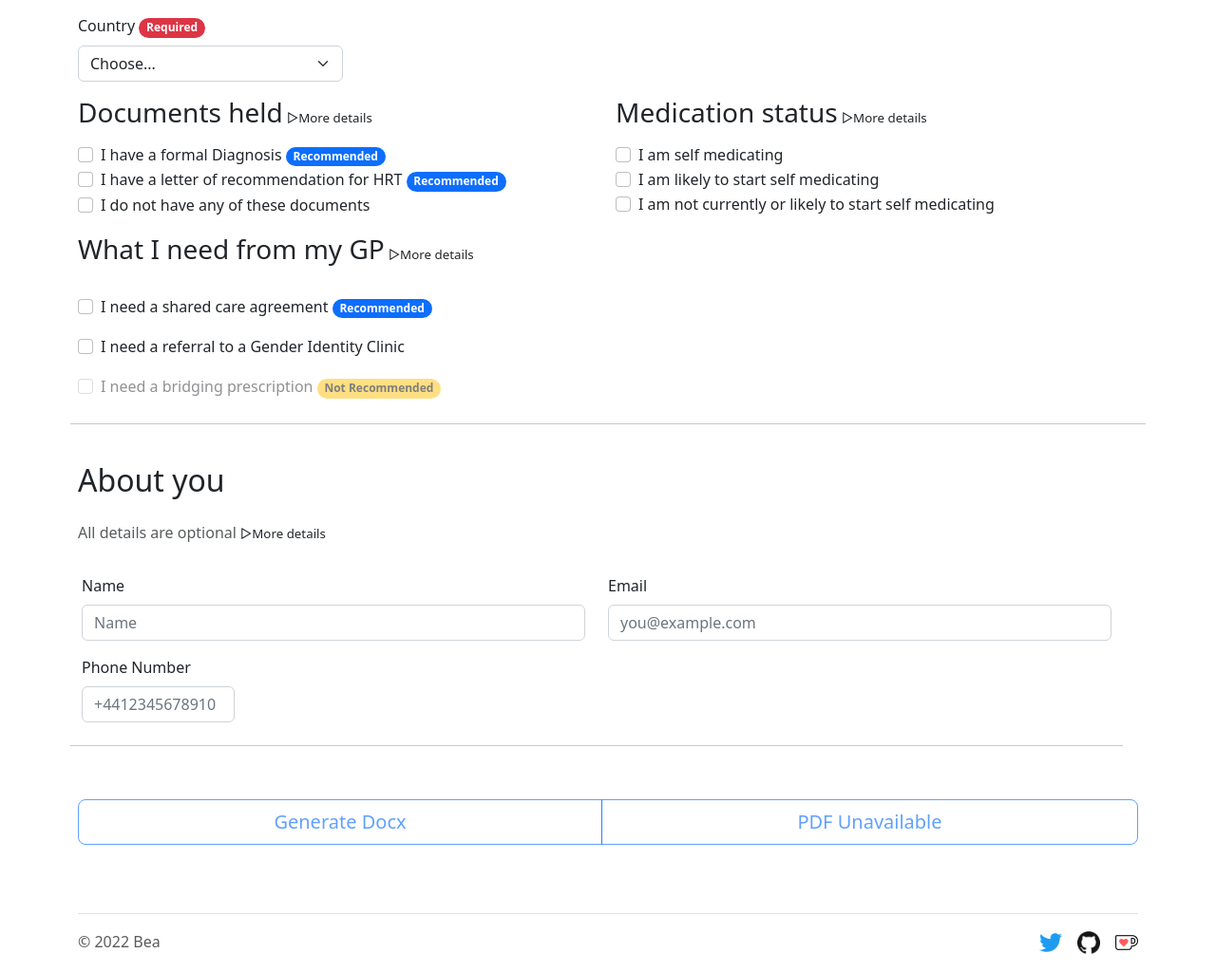
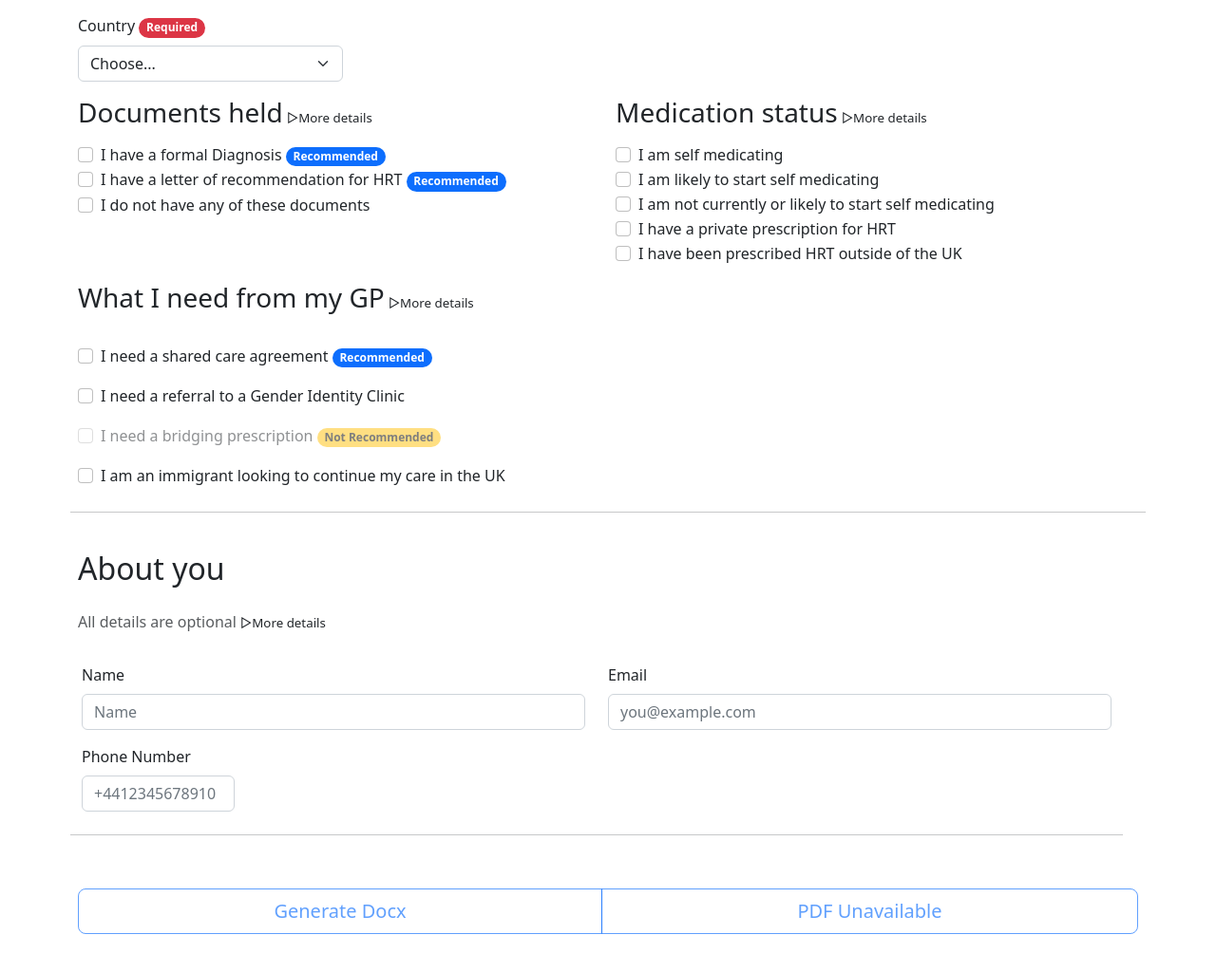
Before and after one commit to beawitcht/transinformed-server, a Flask app: template app/templates/index.html in a window 1280 px wide. Shown: the part 629-1653 px from the top of the page at 95% size. Run offline with Flask 2, Linux system fonts and the light colour scheme; the template is opened without the code that fills it: values that come from a table or form of the project are taken from there, others are empty; some libraries are stand-ins or nearby versions.

Commit message:
adds immigration guidance

```diff
--- a/app/input_form.py
+++ b/app/input_form.py
@@ -21,6 +21,8 @@ class InputForm(FlaskForm):
         DataRequired(), AnyOf(['England', 'Northern Ireland', 'Scotland', 'Wales'], message="Please select a country")])
     self_med = BooleanField("I am self medicating")
     self_med_likely = BooleanField("I am likely to start self medicating")
+    private_prescription = BooleanField("I hold a private prescription")
+    foreign_prescription = BooleanField("I hold a foreign prescription")
     formal_diagnosis = BooleanField("I have a formal Diagnosis")
     hrt_recommendation = BooleanField("I have a letter of recommendation for HRT")
     shared_care = BooleanField("I want a shared care agreement with my GP")
@@ -28,6 +30,8 @@ class InputForm(FlaskForm):
     gic_referral = BooleanField("I would like to be referred to a GIC")
     chosen_gic = SelectField("Chosen GIC", choices=gicOptions, validate_choice=False)
     chosen_private_care = SelectField("Chosen Private Care", choices=serviceOptions, validate_choice=False)
+    immigration_care = BooleanField("I am an immigrant looking to continue my care in the UK")
+    immigration_letter = BooleanField("I have a letter from my previous HRT healthcare provider")
     name = StringField("First Name", validators=[Optional()])
     email = EmailField("Email", validators=[Optional(), Email()])
     phone = StringField("Phone Number", validators=[Optional()])
--- a/app/templates/index.html
+++ b/app/templates/index.html
@@ -131,6 +131,16 @@
                                 <label class="form-check-label" for="noMedCheck">I am not currently or likely to start self
                                     medicating</label>
                             </div>
+                            <div class="form-check">
+                                <input class="form-check-input" type="checkbox" name="{{ form.private_prescription.name }}"
+                                    role="checkbox" id="privateMedCheck">
+                                <label class="form-check-label" for="privateMedCheck">I have a private prescription for HRT</label>
+                            </div>
+                            <div class="form-check">
+                                <input class="form-check-input" type="checkbox" name="{{ form.foreign_prescription.name }}"
+                                    role="checkbox" id="foreignMedCheck">
+                                <label class="form-check-label" for="foreignMedCheck">I have been prescribed HRT outside of the UK</label>
+                            </div>
                         </div>
                         <details class="mb-3">
                             <summary>
@@ -155,8 +165,9 @@
                                     <hr>
                                     <h4>Why is a bridging prescription not recommended?</h4>
                                     A bridging prescription is prescribed as "the lowest acceptable dose" and this tends to be too low of a dose to be effective.
-
-
+                                    <hr>
+                                    <h4>How can I continue with HRT when migrating to the UK?</h4>
+                                    It is highly recommended that you obtain a letter from your previous HRT provider, if you need help deciding the contents of this letter, check out <a target="_blank" rel="noopener" href="https://medium.com/@zoyander/continuing-hrt-after-arriving-in-the-uk-2655abd87fa7#a7f3">this letter template.</a>
                                 </div>
                             </div>
                         </details>
@@ -207,6 +218,21 @@
                                 <label class="form-check-label" for="bridgingDesired">I need a bridging
                                     prescription <span
                                     class="badge rounded-pill text-bg-warning">Not Recommended</span></label>
+                            </div>
+                        </div>
+                        <div class="col-md-12">
+                            <div class="form-check">
+                                <input class="form-check-input" type="checkbox" name="{{ form.immigration_care.name }}"
+                                    role="checkbox" id="immigrationCheck">
+                                <label class="form-check-label" for="immigrationCheck">I am an immigrant looking to continue my care in the UK</label>
+                            </div>
+                        </div>
+                        <div hidden id="immigrationOption">
+                            <div class="form-check">
+                                <input class="form-check-input" type="checkbox" name="{{ form.immigration_letter.name }}"
+                                    role="checkbox" id="immigrationLetterCheck">
+                                <label class="form-check-label" for="immigrationLetterCheck">I have a letter from my previous HRT healthcare provider <span
+                                    class="badge rounded-pill text-bg-primary">Recommended</span></label>
                             </div>
                         </div>
 
```
Also changed, not shown: app/static/js/transinformed.js (+16 -2 lines), app/templates/resources.html (+14 -0 lines), app/static/js/transinformed.min.js, 1 other file.
